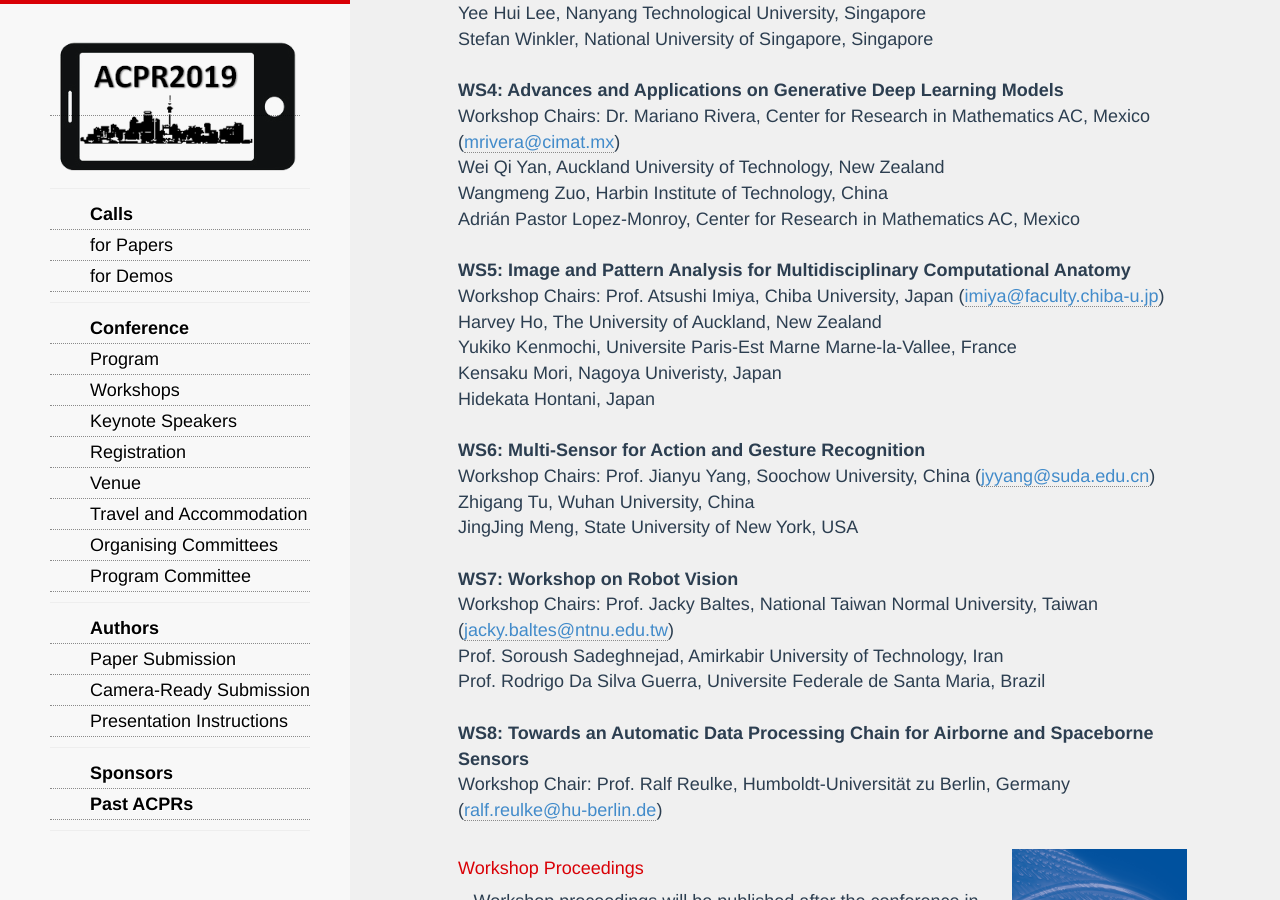
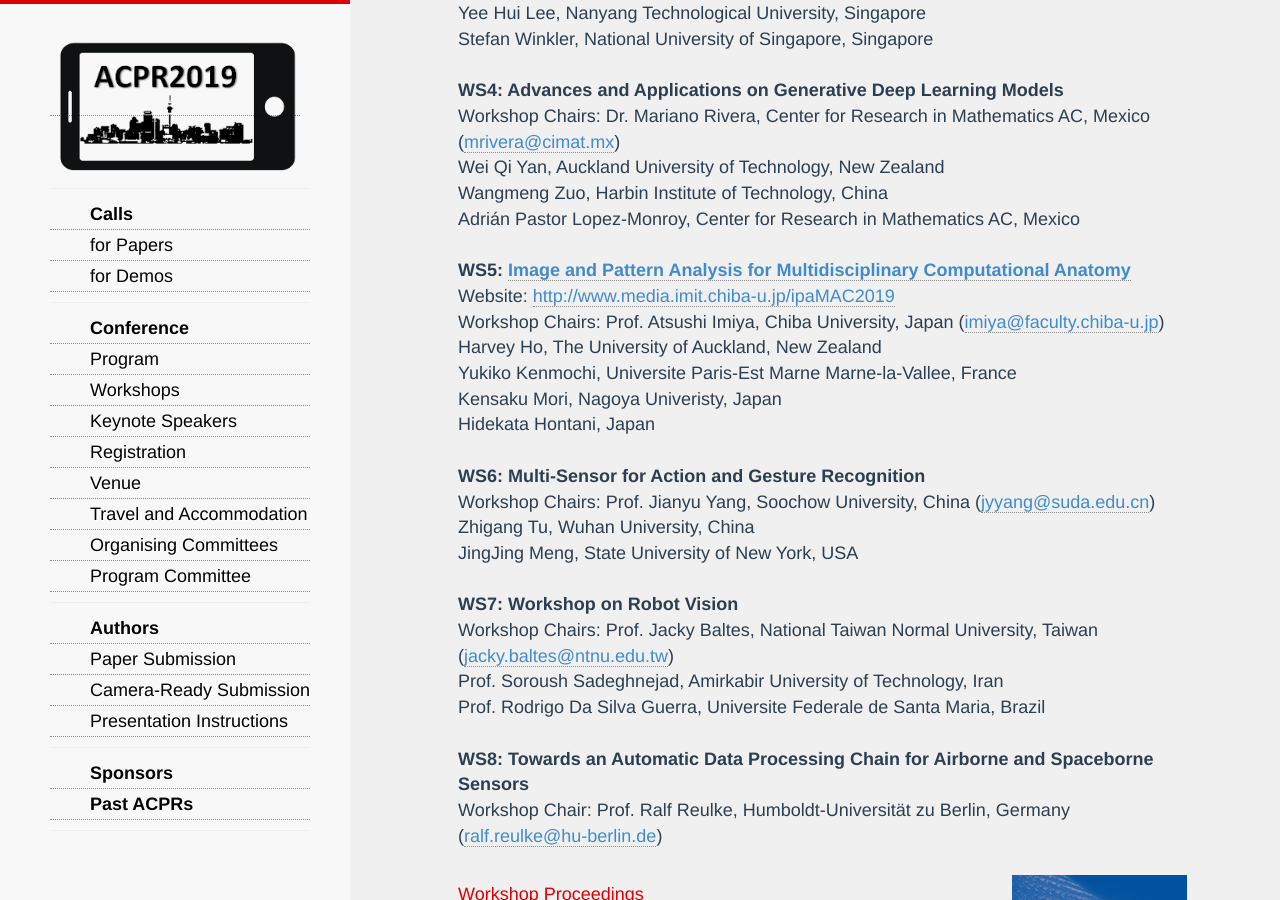
Before and after one commit to AndrewChenUoA/ACPR2019, a Jekyll site: the page built from workshops.html, in a window 1280 px wide and 900 px high, scrolled down 629 px. Built offline with Jekyll 4.4.1, drawn with Linux system fonts in a browser that asks for light colours; nearby versions of some CDN libraries; Markdown is read by kramdown in place of the engine named in the settings.

Commit message:
Update workshop link

```diff
--- a/workshops.html
+++ b/workshops.html
@@ -32,7 +32,8 @@
 Wangmeng Zuo, Harbin Institute of Technology, China<br/>
 Adrián Pastor Lopez-Monroy, Center for Research in Mathematics AC, Mexico<br/><br/>
 
-<b>WS5: Image and Pattern Analysis for Multidisciplinary Computational Anatomy</b><br/>
+<b>WS5: <a href="http://www.media.imit.chiba-u.jp/ipaMAC2019">Image and Pattern Analysis for Multidisciplinary Computational Anatomy</a></b><br/>
+Website: <a href="http://www.media.imit.chiba-u.jp/ipaMAC2019">http://www.media.imit.chiba-u.jp/ipaMAC2019</a><br/>
 Workshop Chairs: Prof. Atsushi Imiya, Chiba University, Japan (<a href="mailto:imiya@faculty.chiba-u.jp">imiya@faculty.chiba-u.jp</a>)<br/>
 Harvey Ho, The University of Auckland, New Zealand<br/>
 Yukiko Kenmochi, Universite Paris-Est Marne Marne-la-Vallee, France<br/>
```
